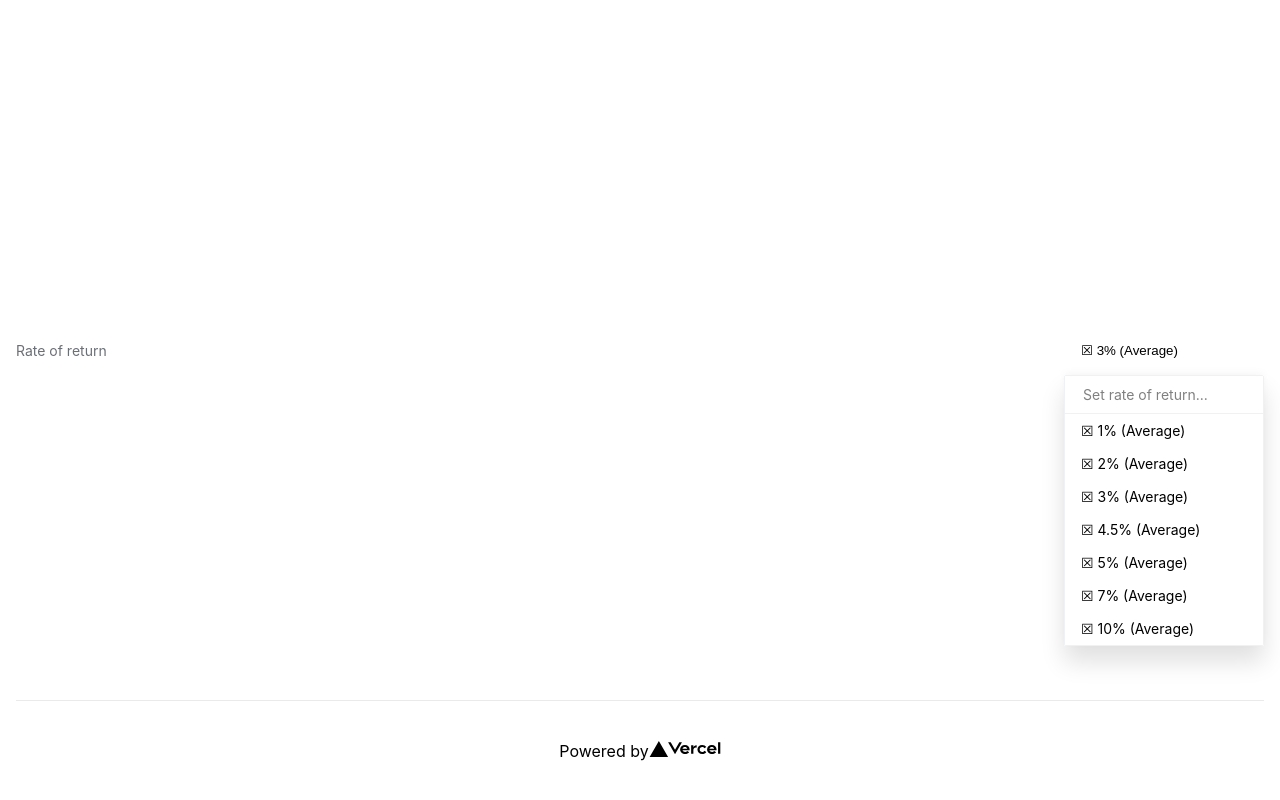
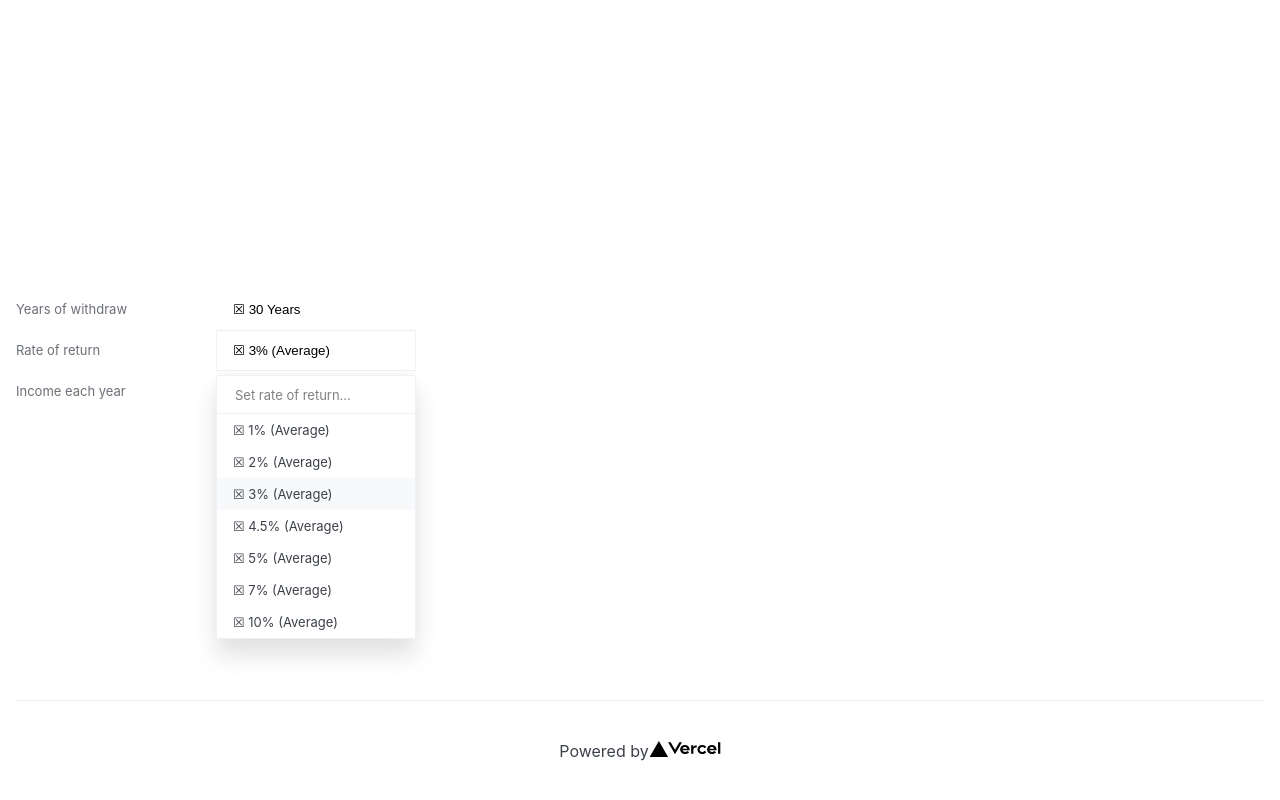
Before and after one commit to moeamaya/choice, a Next.js app: page / in a window 1280 px wide. Both pictures are taken after a click on the button "☒ 3% (Average)". Built offline with nearby package versions, Linux system fonts and the light colour scheme.

Commit message:
Improve state

```diff
--- a/components/Choice/Label.tsx
+++ b/components/Choice/Label.tsx
@@ -4,10 +4,9 @@ type Props = {
 
 const style = {
   color: '#6B6F76',
-  fontSize: '14px',
+  fontSize: '13px',
   flex: '0 120px'
 }
-
 
 const Label = ({text}: Props) => {
   return (
--- a/components/Choice/List.tsx
+++ b/components/Choice/List.tsx
@@ -1,4 +1,4 @@
-import Creatable, { CSSObjectWithLabel, StylesConfig } from 'react-select';
+import CreatableSelect from 'react-select/creatable';
 import { OptionType } from "./Options";
 
 type SelectProps = {
@@ -20,9 +20,9 @@ const selectStyle = {
   }),
   option: (provided: any, state: any) => ({
     ...provided,
-    color: '#000',
+    color: '#3C4149',
     backgroundColor: state.isFocused || state.isSelected  ? '#f8f9fb' : 'transparent',
-    fontSize: 14,
+    fontSize: 13,
     padding: `8px 16px`,
   }),
   control: (provided: any) => ({
@@ -30,7 +30,7 @@ const selectStyle = {
     border: `none`,
     borderRadius: `0`,
     boxShadow: `none`,
-    fontSize: 14,
+    fontSize: 13,
     padding: `4px 8px`,
     borderBottom: `1px solid #EFF1F4`,
     '&:hover': {
@@ -58,8 +58,10 @@ const selectStyle = {
 
 const Select = ({options, placeholder="Filter...", onSelect, ...props}: SelectProps) => {
   return (
-    <Creatable
+    <CreatableSelect
       options={options}
+      defaultValue={options[2]}
+      controlShouldRenderValue={false}
       styles={selectStyle}
       placeholder={placeholder}
       menuIsOpen={true}
--- a/components/Choice/Options.tsx
+++ b/components/Choice/Options.tsx
@@ -12,6 +12,7 @@ export type OptionType = {
 type Props = {
   options: OptionType[],
   placeholder: string,
+  shortcut: string
 }
 
 const StyledTrigger = styled(Popover.Trigger, {
@@ -25,7 +26,7 @@ const StyledTrigger = styled(Popover.Trigger, {
   '&:hover': {
     border: `1px solid #EFF1F4`
   },
-  '&:focus-visible': {
+  '&.active': {
     border: `1px solid #EFF1F4`
   }
 });
@@ -44,25 +45,29 @@ const StyledContent = styled(Popover.Content, {
   boxShadow: `0px 16px 24px 0px hsla(222, 63%, 3%, 0.12), 0px -2px 8px 0px hsla(222, 63%, 3%, 0.04)`
 });
 
-const Options = ({options, placeholder}: Props) => {
+const Options = ({options, placeholder, shortcut}: Props) => {
   const [open , setOpen] = useState(false);
-  const [rate, setRate] = useState(options[2]);
-  useHotkeys('r', (e) => { setOpen(true); e.preventDefault(); });
+  const [option, setOption] = useState(options[2]);
+
+  useHotkeys(shortcut, (e) => { setOpen(true); e.preventDefault(); });
 
   return (
     <Popover.Root
       open={open}
       onOpenChange={setOpen}
       >
-      <StyledTrigger>
-        {rate.label}
+      <StyledTrigger className={open ? 'active' : ''}>
+        {option.label}
       </StyledTrigger>
-      <StyledContent sideOffset={4}>
+      <StyledContent
+        sideOffset={4}
+        onEscapeKeyDown={() => setOpen(false)}
+      >
         <List
           options={options}
           placeholder={placeholder}
           onSelect={(option: OptionType) => {
-            setRate(option);
+            setOption(option);
             setOpen(false)}
           }
         />
--- a/components/Choice/index.tsx
+++ b/components/Choice/index.tsx
@@ -5,6 +5,7 @@ type Props = {
   options: OptionType[],
   label?: string,
   placeholder?: string,
+  shortcut?: string,
 }
 
 const style = {
@@ -12,13 +13,14 @@ const style = {
   alignItems: 'center'
 }
 
-const Choice = ({options, label="Choose", placeholder="Filter..."}: Props) => {
+const Choice = ({options, shortcut="", label="Choose", placeholder="Filter..."}: Props) => {
   return (
     <div style={style}>
       <Label text={label} />
       <Options
           options={options}
           placeholder={placeholder}
+          shortcut={shortcut}
         />
     </div>
   )
--- /dev/null
+++ b/components/Drawdown/Income.tsx
@@ -0,0 +1,23 @@
+import Choice from '../Choice';
+import { OptionType } from "../Choice/Options";
+
+const options: OptionType[] = [
+  { value: '10000', label: '$ 10,000' },
+  { value: '20000', label: '$ 20,000' },
+  { value: '30000', label: '$ 30,000' },
+  { value: '40000', label: '$ 40,000' },
+  { value: '50000', label: '$ 50,000' },
+];
+
+const Income = () => {
+  return (
+    <Choice
+      label="Income each year"
+      placeholder="Set income..."
+      options={options}
+      shortcut="i"
+    />
+  )
+};
+
+export default Income;
--- a/components/Drawdown/index.tsx
+++ b/components/Drawdown/Rate.tsx
@@ -11,14 +11,15 @@ const options: OptionType[] = [
   { value: '0.10', label: '☒ 10% (Average)' },
 ];
 
-const Drawdown = () => {
+const Rate = () => {
   return (
     <Choice
       label="Rate of return"
       placeholder="Set rate of return..."
       options={options}
+      shortcut="r"
     />
   )
 };
 
-export default Drawdown;
+export default Rate;
--- /dev/null
+++ b/components/Drawdown/Time.tsx
@@ -0,0 +1,23 @@
+import Choice from '../Choice';
+import { OptionType } from "../Choice/Options";
+
+const options: OptionType[] = [
+  { value: '10', label: '☒ 10 Years' },
+  { value: '20', label: '☒ 20 Years' },
+  { value: '30', label: '☒ 30 Years' },
+  { value: '40', label: '☒ 40 Years' },
+  { value: '50', label: '☒ 50 Years' },
+];
+
+const Time = () => {
+  return (
+    <Choice
+      label="Years of withdraw"
+      placeholder="Set years..."
+      options={options}
+      shortcut="y"
+    />
+  )
+};
+
+export default Time;
--- a/pages/index.tsx
+++ b/pages/index.tsx
@@ -1,8 +1,13 @@
 import type { NextPage } from 'next'
 import Head from 'next/head'
 import styles from '../styles/Home.module.css'
-import Drawdown from '../components/Drawdown';
+
+import Time from '../components/Drawdown/Time';
+import Rate from '../components/Drawdown/Rate';
+import Income from '../components/Drawdown/Income';
+
 import Footer from '../components/Footer';
+
 
 
 const Home: NextPage = () => {
@@ -19,8 +24,11 @@ const Home: NextPage = () => {
       </header>
 
       <main className={styles.main}>
-        <Drawdown />
+        <Time />
+        <Rate />
+        <Income />
       </main>
+
       <Footer />
     </div>
   )
--- a/styles/Home.module.css
+++ b/styles/Home.module.css
@@ -12,6 +12,7 @@
   display: flex;
   flex-direction: column;
   justify-content: center;
+  max-width: 400px;
 }
 
 .footer {
--- a/styles/globals.css
+++ b/styles/globals.css
@@ -2,6 +2,7 @@ html,
 body {
   padding: 0;
   margin: 0;
+  color: #3C4149;
   font-family: -apple-system, BlinkMacSystemFont, Segoe UI, Roboto, Oxygen,
     Ubuntu, Cantarell, Fira Sans, Droid Sans, Helvetica Neue, sans-serif;
 }
```
Also changed, not shown: .prettierrc.json (added), 1 other file (tests, documents, lock files or other folders).
